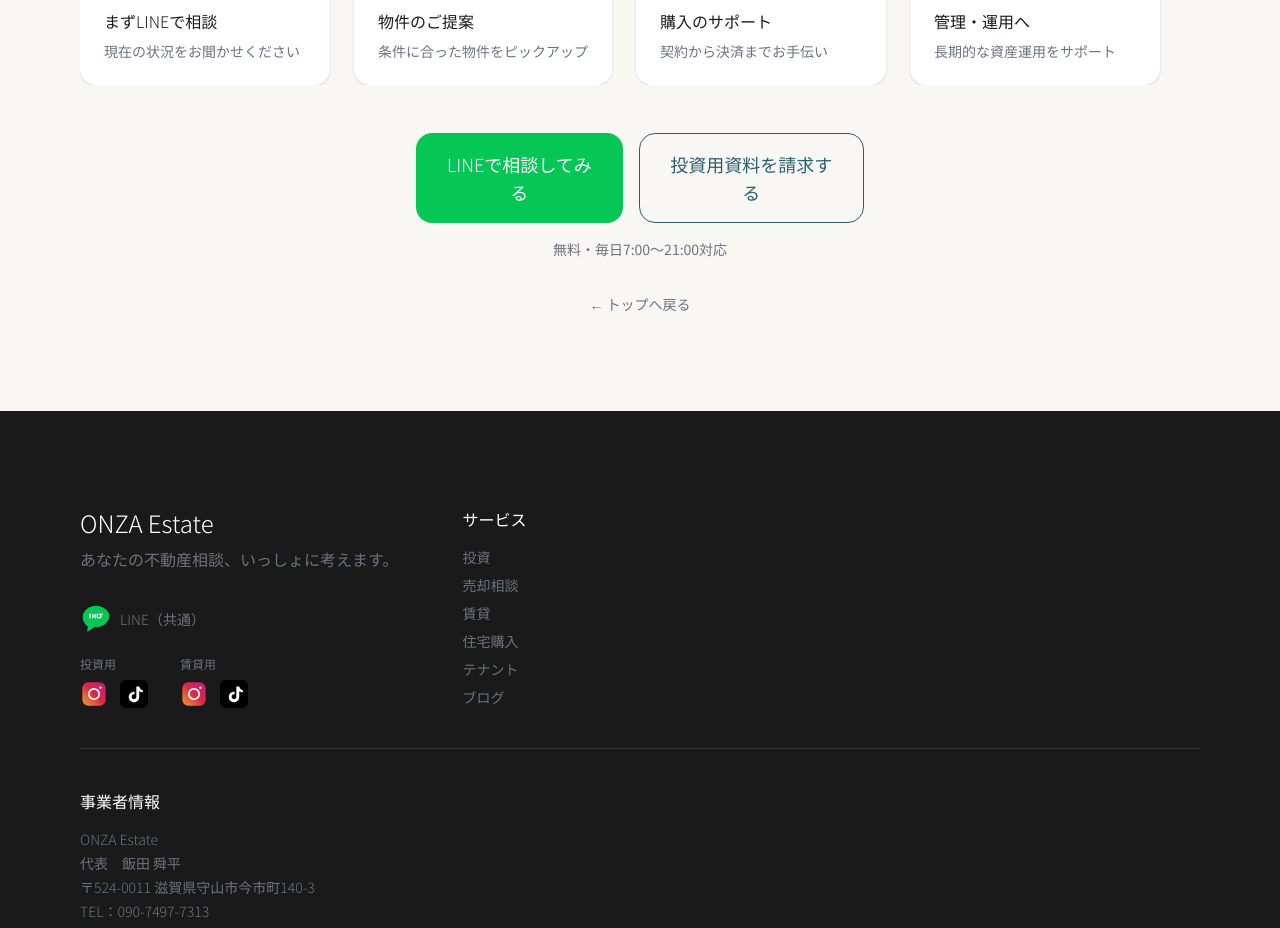
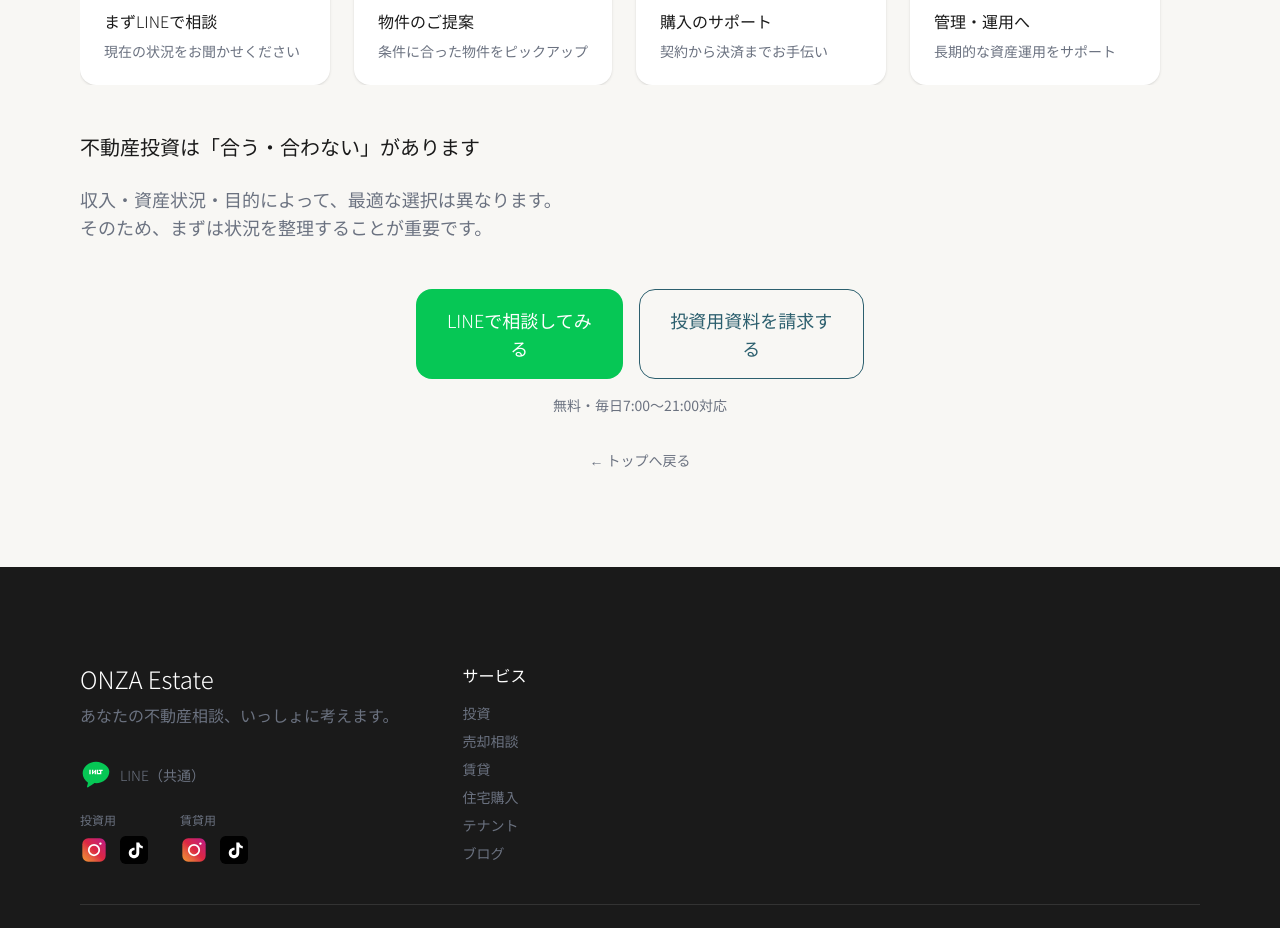
Before and after one commit to idsp0731-gif/onza-estate, a Next.js app: page /investment in a window 1280 px wide. Shown: the part 2260-3188 px from the top of the page. Built offline with nearby package versions, Linux system fonts and the light colour scheme; no server answers.

Commit message:
feat: 投資ページにCTA前のテキストを追加

```diff
--- a/src/app/investment/page.tsx
+++ b/src/app/investment/page.tsx
@@ -230,6 +230,15 @@
             </div>
           </div>
 
+          {/* CTA前テキスト */}
+          <div className="mb-12">
+            <h2 className="text-xl font-light mb-6">不動産投資は「合う・合わない」があります</h2>
+            <p className="text-lg font-light text-[#6B7280]">
+              収入・資産状況・目的によって、最適な選択は異なります。<br />
+              そのため、まずは状況を整理することが重要です。
+            </p>
+          </div>
+
           {/* CTA */}
           <div className="text-center">
             <div className="flex flex-col sm:flex-row gap-4 justify-center max-w-md mx-auto mb-4">
```
